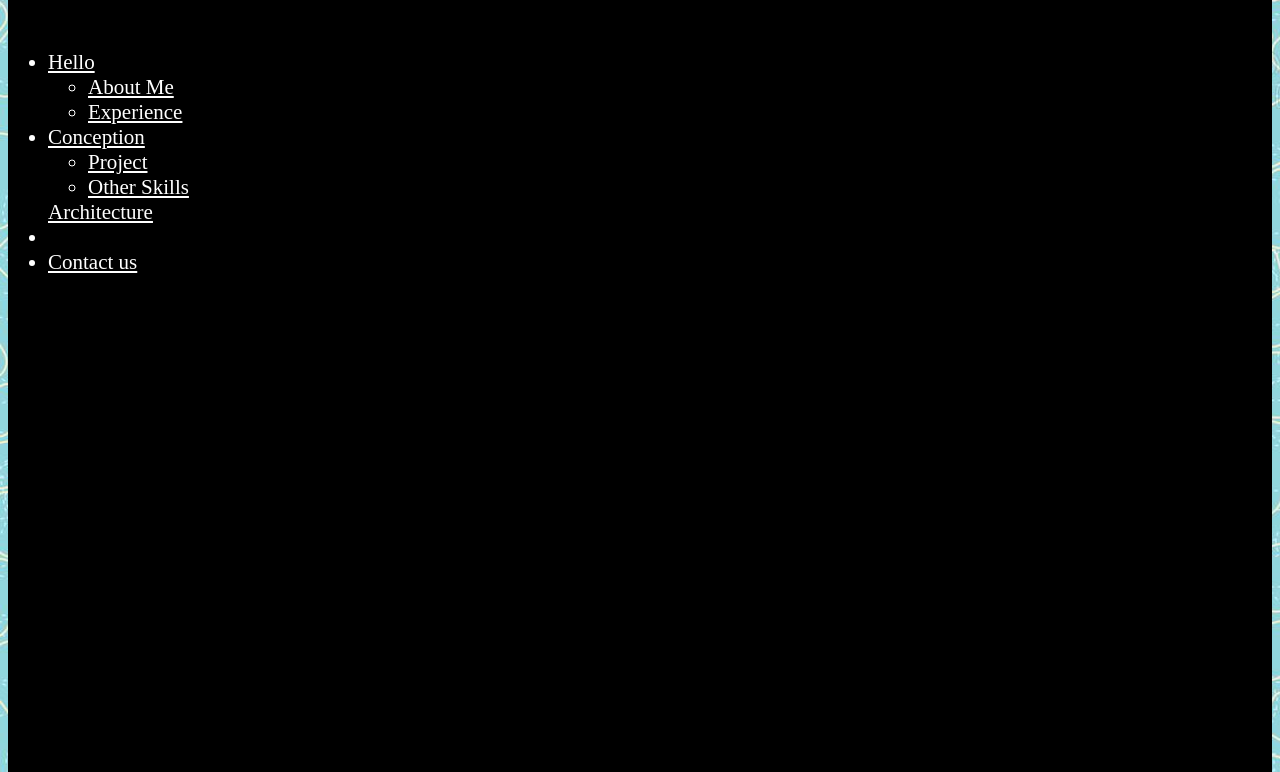
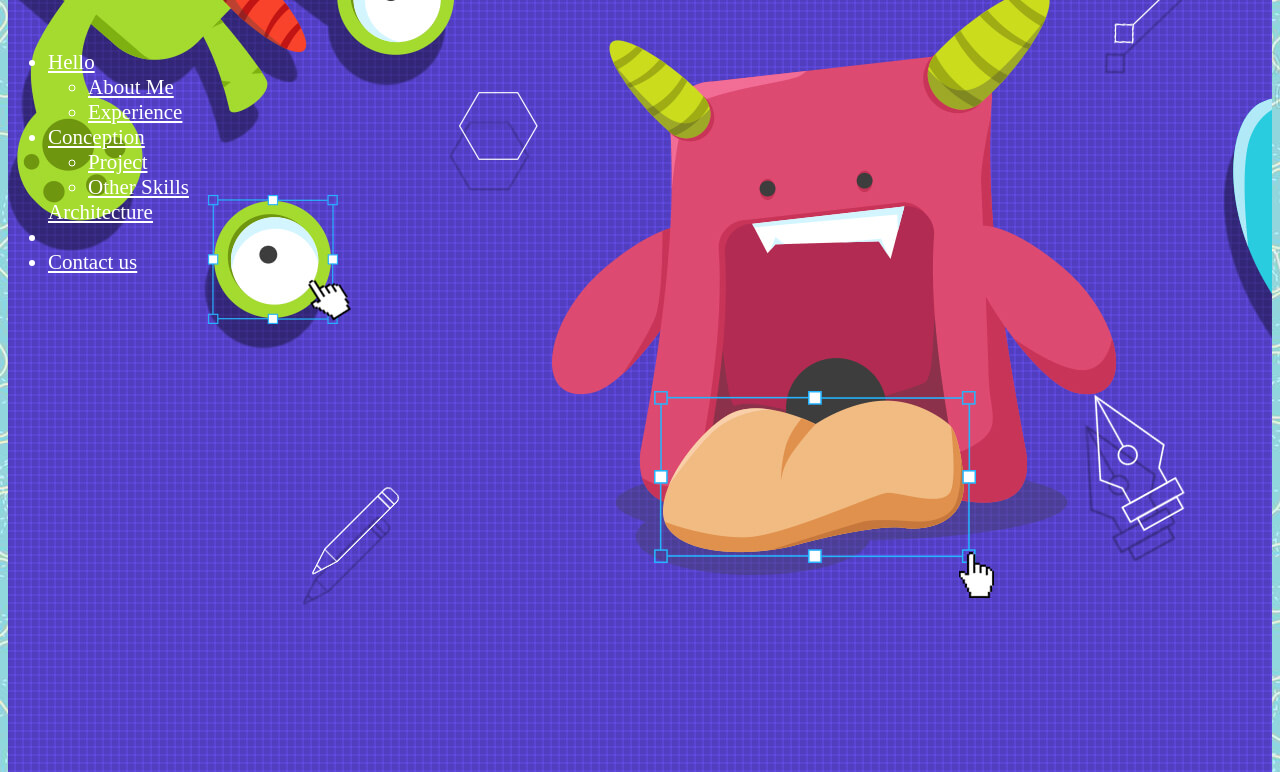
Before and after one commit to magicickey/infiniteportfolio, a plain HTML site: page index.html in a window 1280 px wide. Shown: the part 323-1095 px from the top of the page. Drawn offline with Linux system fonts and the light colour scheme; a script that the page names is missing.

Commit message:
Update style.css

```diff
--- a/style.css
+++ b/style.css
@@ -18,8 +18,8 @@ body {
 
 header {
  color: white;
- background-color:black;
- background-image:url("");
+ background-color:none;
+ background-image:url("6.jpg");
   display:flex-center;
    padding: 70px 0;
 
```
